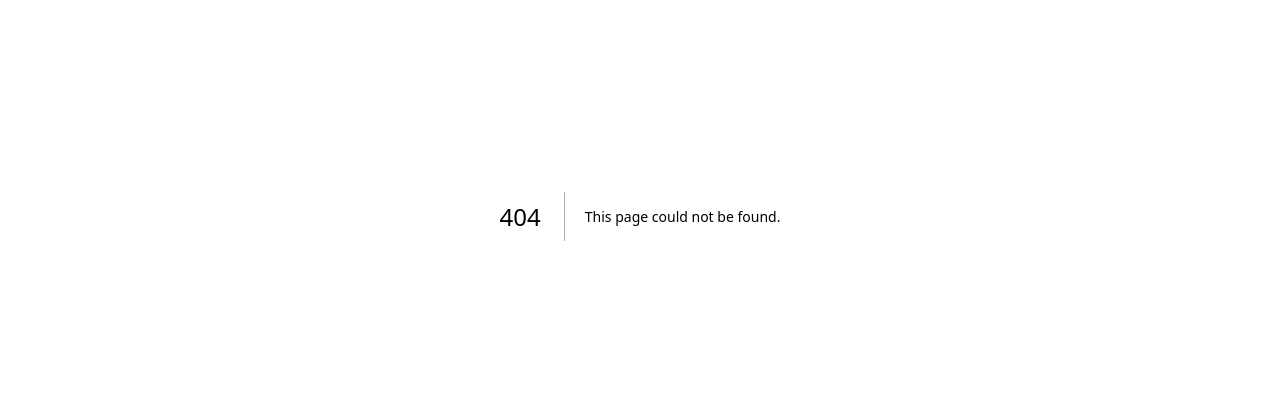
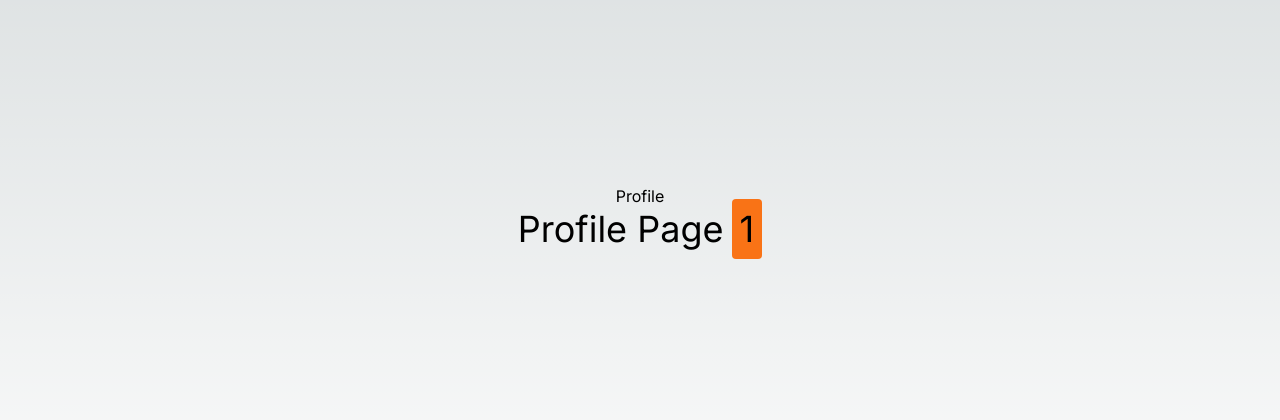
Before and after one commit to IndranilChutia/auth-nextjs, a Next.js app: page /profile/1 in a window 1280 px wide. Before the commit this address had no page. Shown: the part 184-604 px from the top of the page. Built offline with nearby package versions, Linux system fonts and the light colour scheme.

Commit message:
created the profile page

```diff
--- /dev/null
+++ b/src/app/profile/[id]/page.tsx
@@ -0,0 +1,11 @@
+export default function UserProfile({params}: any){
+    return(
+        <div className="flex flex-col items-center justify-center min-h-screen py-2">
+            <h1>Profile</h1>
+            <hr />
+            <p className="text-4xl">Profile Page
+            <span className="p-2 rounded bg-orange-500 text-black ml-2">{params.id}</span>
+            </p>
+        </div>
+    )
+}
--- /dev/null
+++ b/src/app/profile/page.tsx
@@ -0,0 +1,9 @@
+export default function ProfilePage(){
+    return(
+        <div className="flex flex-col items-center justify-center min-h-screen py-2">
+            <h1>Profile</h1>
+            <hr />
+            <p>Profile Page</p>
+        </div>
+    )
+}
```
